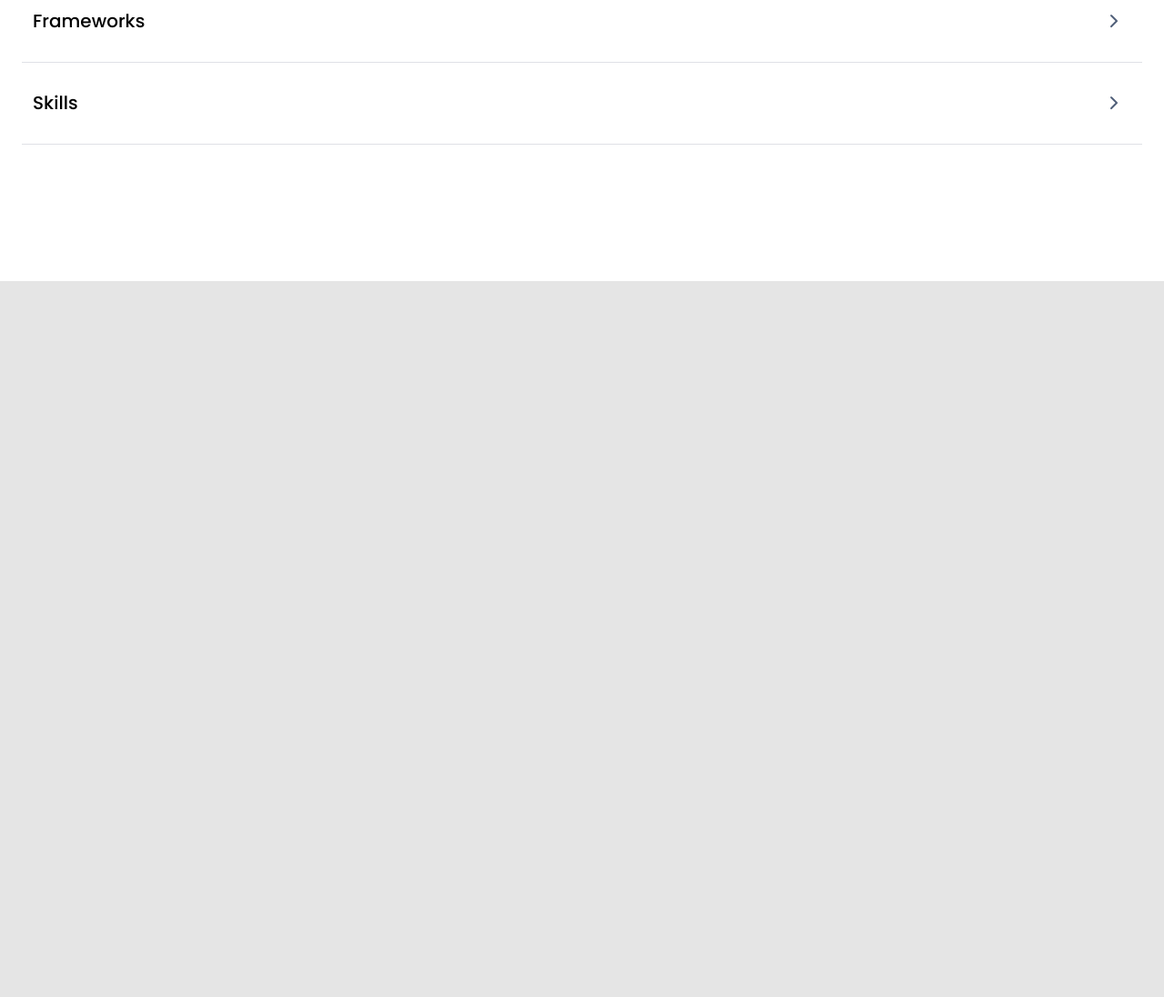
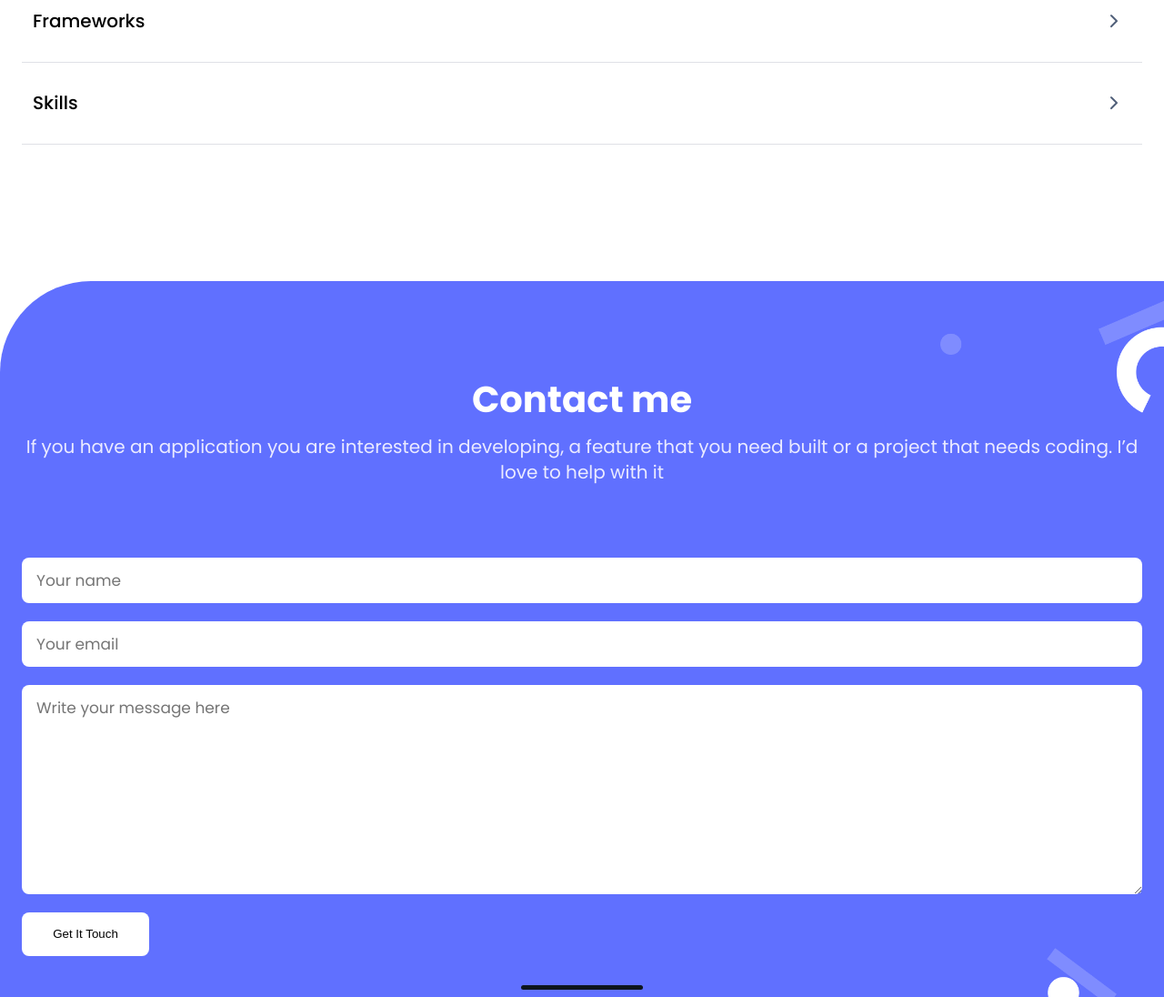
Before and after one commit to BB-Simon/portfolio, a website: page index.html in a window 1280 px wide. Shown: the part 6951-8047 px from the top of the page at 91% size. Before the commit the page ends 7260 px from the top, so only its background shows below. Drawn offline with Linux system fonts and the light colour scheme.

Commit message:
Add contact me form

```diff
--- a/index.html
+++ b/index.html
@@ -298,7 +298,24 @@
         </li>
         <div class="skills-list-item-divider"></div>
       </ul>
+    </section>
 
+    <!-- Contact me section -->
+    <section class="contact-me-section">
+      <div class="contact-me-section-container">
+        <h1>Contact me</h1>
+        <p>
+          If you have an application you are interested in developing, a feature that you need built or a project that needs
+          coding. I’d love to help with it
+        </p>
+        <form action="https://formspree.io/f/xyyvlwnp" method="post" class="form-container">
+          <input type="text" placeholder="Your name" required>
+          <input type="email" placeholder="Your email" required>
+          <textarea name="message" id="message" cols="30" rows="10" placeholder="Write your message here" required></textarea>
+          <input type="submit" value="Get It Touch">
+        </form>
+        <div class="indicator"></div>
+      </div>
     </section>
   </main>
 </body>
--- a/styles/style.css
+++ b/styles/style.css
@@ -350,3 +350,101 @@ ul li {
   color: #253858;
   margin-left: 16px;
 }
+
+/* Contact me section styles */
+.contact-me-section {
+  background: #fff;
+  display: flex;
+  flex-direction: column;
+  align-items: center;
+  justify-content: center;
+}
+
+.contact-me-section-container {
+  background: #6070FF url(../assets/contact\ form\ shapes-mobile@2x.png);
+  background-repeat: no-repeat;
+  background-size: contain;
+  background-position-x: 100%;
+  background-position-y: 20px;
+  display: flex;
+  flex-direction: column;
+  align-items: center;
+  justify-content: center;
+  position: relative;
+  padding: 104px 24px 0px;
+  border-top-left-radius: 100px;
+}
+
+.contact-me-section-container > h1 {
+  font-family: 'Poppins', sans-serif;
+  font-style: normal;
+  font-weight: 700;
+  font-size: 40px;
+  line-height: 52px;
+  color: #fff;
+  text-align: center;
+  margin-bottom: 12px;
+}
+
+.form-container {
+  width: 100%;
+  display: flex;
+  flex-direction: column;
+  padding-bottom: 45px;
+}
+input[type="text"],
+input[type="email"],
+textarea {
+  width: 100%;
+  padding: 15px 16px;
+  margin-bottom: 20px;
+
+  /* Input text style */
+  font-family: 'Poppins', sans-serif;
+  font-style: normal;
+  font-weight: 400;
+  font-size: 17px;
+  line-height: 20px;
+  color: #172B4D;
+  border-radius: 8px;
+  border: none;
+}
+
+input[type="text"]:hover,
+input[type="text"]:focus,
+input[type="email"]:hover,
+input[type="email"]:focus,
+textarea:hover
+textarea:focus {
+  border: none;
+}
+input[type="submit"]{
+  width: 140px;
+  height: 48px;
+  padding: 12px 16px;
+  left: 24px;
+  top: 5317px;
+  background: #FFFFFF;
+  border-radius: 8px;
+  border: none;
+}
+
+.contact-me-section-container > p {
+  font-family: 'Poppins', sans-serif;
+  font-style: normal;
+  font-weight: 400;
+  font-size: 20px;
+  line-height: 28px;
+  color: #ebebff;
+  text-align: center;
+  margin-bottom: 80px;
+}
+
+.indicator {
+  width: 134px;
+  height: 5px;
+  position: absolute;
+  bottom: 8px;
+  background: #0d151e;
+  border-radius: 10px;
+}
```
Also changed, not shown: assets/contact form shapes-mobile.png (added), assets/contact form shapes-mobile@2x.png (added).
